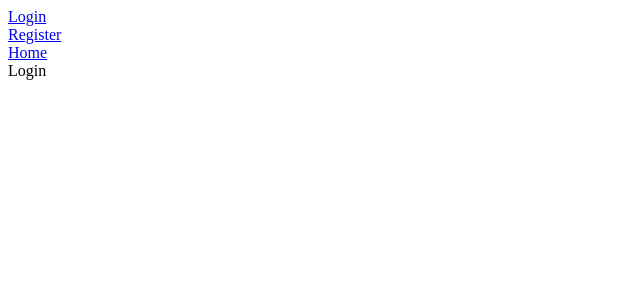
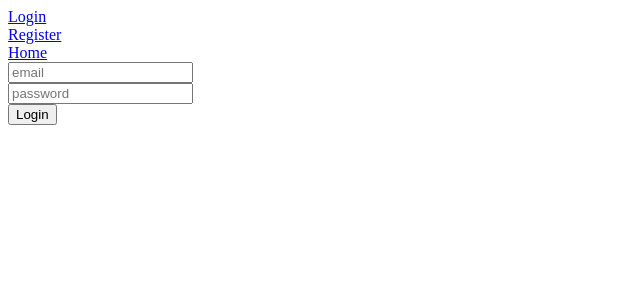
Before and after one commit to jsolis14/rapidRecies-frontend, a React (Create React App) app: page /login in a window 1280 px wide. Shown: the top 300 px of the page, without its empty margins (0-640 px from the left). Built offline with nearby package versions, Linux system fonts and the light colour scheme.

Commit message:
setup login

```diff
--- /dev/null
+++ b/access.token.ts
@@ -0,0 +1 @@
+export let accessToken: string = ''
--- a/src/components/user/Login.tsx
+++ b/src/components/user/Login.tsx
@@ -1,13 +1,46 @@
-import React from 'react';
+import React, { useState } from 'react';
+import { useMutation, gql } from '@apollo/client';
+import { RouteComponentProps } from 'react-router-dom';
 
-interface Props {
+const LOGIN = gql`
+mutation Login($email: String!, $password: String!){
+    login(email: $email, password:$password){
+      acessToken
+      user{
+        email
+      }
+      errors{
+        path
+        message
+      }
+    }
+  }
+`
 
-}
+export const Login: React.FC<RouteComponentProps> = ({ history }) => {
+    const [email, setEmail] = useState('')
+    const [password, setPassword] = useState('')
+    const [login, { data }] = useMutation(LOGIN)
 
-export const Login: React.FC<Props> = () => {
+    async function submitForm(e: React.FormEvent<HTMLFormElement>, mutation: any, variables: any) {
+        e.preventDefault()
+        const res = await mutation(variables)
+        history.push('/')
+        console.log(res)
+    }
     return (
         <div>
-            Login
+            <form onSubmit={e => submitForm(e, login, { variables: { email, password } })}>
+                <div>
+                    <input value={email} onChange={e => setEmail(e.target.value)} type='email' placeholder='email' />
+                </div>
+                <div>
+                    <input value={password} onChange={e => setPassword(e.target.value)} type='password' placeholder='password' />
+                </div>
+                <div>
+                    <button>Login</button>
+                </div>
+            </form>
         </div>
     )
 }
--- a/src/components/user/Register.tsx
+++ b/src/components/user/Register.tsx
@@ -26,7 +26,7 @@ export const Register: React.FC<RouteComponentProps> = ({ history }) => {
     async function submitForm(e: React.FormEvent<HTMLFormElement>, mutation: any, variables: any) {
         e.preventDefault()
         const res = await mutation(variables)
-
+        history.push('/')
         console.log(res)
     }
 
--- a/src/index.tsx
+++ b/src/index.tsx
@@ -7,7 +7,8 @@ import { ApolloProvider } from '@apollo/client';
 
 const client = new ApolloClient({
   uri: 'http://localhost:4000/graphql',
-  cache: new InMemoryCache()
+  cache: new InMemoryCache(),
+  credentials: 'include',
 });
 
 
```
Also changed, not shown: 1 other file (tests, documents, lock files or other folders).
